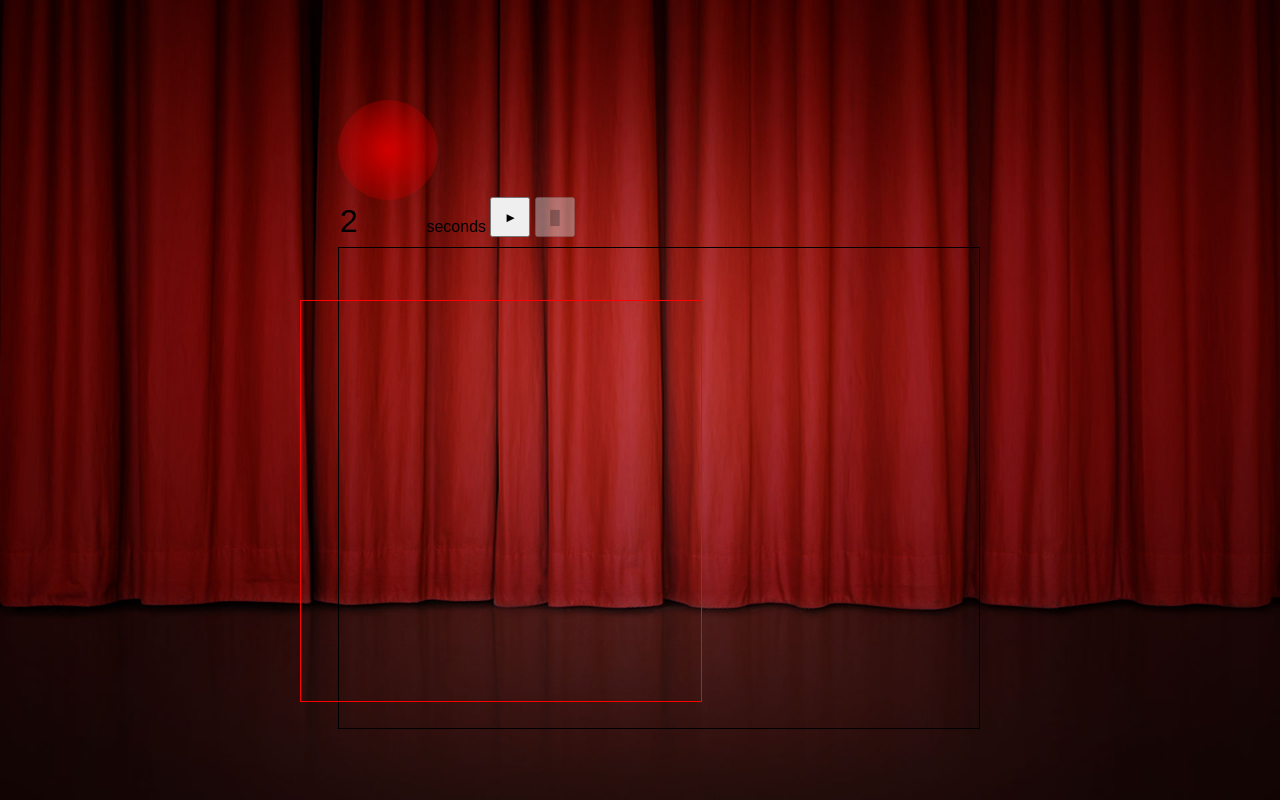
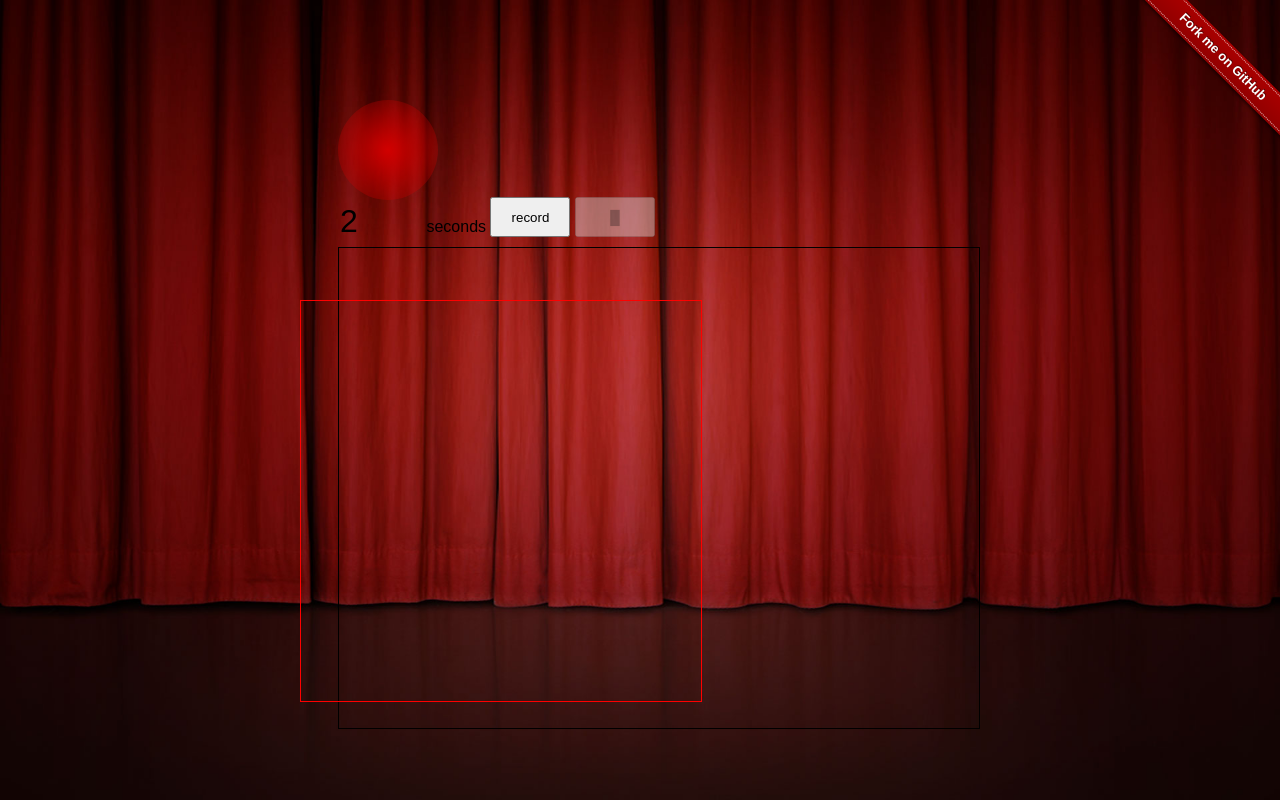
Before and after one commit to elcuervo/timelapsy, a plain HTML site: page index.html in a window 1280 px wide. Drawn offline with Linux system fonts and the light colour scheme.

Commit message:
Adds ribbon

```diff
--- /dev/null
+++ b/css/gh.css
@@ -0,0 +1,89 @@
+/* Left will inherit from right (so we don't need to duplicate code */
+.github-fork-ribbon {
+  /* The right and left lasses determine the side we attach our banner to */
+  position: absolute;
+
+  /* Add a bit of padding to give some substance outside the "stitching" */
+  padding: 2px 0;
+
+  /* Set the base colour */
+  background-color: #a00;
+
+  /* Set a gradient: transparent black at the top to almost-transparent black at the bottom */
+  background-image: -webkit-gradient(linear, left top, left bottom, from(rgba(0, 0, 0, 0.00)), to(rgba(0, 0, 0, 0.15)));
+  background-image: -webkit-linear-gradient(top, rgba(0, 0, 0, 0.00), rgba(0, 0, 0, 0.15));
+  background-image: -moz-linear-gradient(top, rgba(0, 0, 0, 0.00), rgba(0, 0, 0, 0.15));
+  background-image: -o-linear-gradient(top, rgba(0, 0, 0, 0.00), rgba(0, 0, 0, 0.15));
+  background-image: -ms-linear-gradient(top, rgba(0, 0, 0, 0.00), rgba(0, 0, 0, 0.15));
+  background-image: linear-gradient(top, rgba(0, 0, 0, 0.00), rgba(0, 0, 0, 0.15));
+  filter: progid:DXImageTransform.Microsoft.gradient(GradientType=0,StartColorStr='#000000', EndColorStr='#000000');
+
+  /* Add a drop shadow */
+  -webkit-box-shadow: 0px 2px 3px 0px rgba(0, 0, 0, 0.5);
+  box-shadow: 0px 2px 3px 0px rgba(0, 0, 0, 0.5);
+}
+.github-fork-ribbon a {
+  /* Set the font */
+  font-family: "Helvetica Neue", Helvetica, Arial, sans-serif;
+  font-size: 13px;
+  font-weight: 700;
+  color: white;
+
+  /* Set the text properties */
+  text-decoration: none;
+  text-shadow: 0 -1px rgba(0,0,0,0.5);
+  text-align: center;
+
+  /* Set the geometry. If you fiddle with these you'll also need to tweak the top and right values in #github-fork-ribbon. */
+  width: 200px;
+  line-height: 20px;
+
+  /* Set the layout properties */
+  display: inline-block;
+  padding: 2px 0;
+
+  /* Add "stitching" effect */
+  border-width: 1px 0;
+  border-style: dotted;
+  border-color: rgba(255,255,255,0.7);
+}
+
+.github-fork-ribbon-wrapper {
+  width: 150px;
+  height: 150px;
+  position: absolute;
+  overflow: hidden;
+  z-index: 99;
+  top: 0;
+}
+
+.github-fork-ribbon-wrapper.left {
+  left: 0;
+}
+
+.github-fork-ribbon-wrapper.right {
+  right: 0;
+}
+
+.github-fork-ribbon-wrapper.right .github-fork-ribbon {
+  top: 42px;
+  right: -43px;
+
+  /* Rotate the banner 45 degrees */
+  -webkit-transform: rotate(45deg);
+  -moz-transform: rotate(45deg);
+  -o-transform: rotate(45deg);
+  transform: rotate(45deg);
+}
+
+.github-fork-ribbon-wrapper.left .github-fork-ribbon {
+  /* Attach to the left of the page */
+  top: 42px;
+  left: -43px;
+
+  /* Rotate the banner -45 degrees */
+  -webkit-transform: rotate(-45deg);
+  -moz-transform: rotate(-45deg);
+  -o-transform: rotate(-45deg);
+  transform: rotate(-45deg);
+}
--- a/index.html
+++ b/index.html
@@ -5,6 +5,7 @@
   <title>Time Lapsy</title>
   <script src="js/whammy.js"></script>
   <script src="js/zepto.min.js"></script>
+  <link rel="stylesheet" href="css/gh.css" />
   <style type="text/css">
     video {
       border: 1px solid black;
@@ -25,7 +26,7 @@
     }
 
     button {
-      width: 40px;
+      width: 80px;
       height: 40px;
       position: relative;
       top: -10px
@@ -84,6 +85,12 @@
   </style>
 </head>
 <body>
+  <div class="github-fork-ribbon-wrapper right">
+    <div class="github-fork-ribbon">
+      <a href="https://github.com/elcuervo/timelapsy">Fork me on GitHub</a>
+    </div>
+  </div>
+
   <div id="container">
     <div id="camera">
         <div class="tools">
@@ -91,7 +98,7 @@
           <div>
             <input id="interval" type="number" min="2" max="120" value="2"/>
             seconds
-            <button id="start">►</button>
+            <button id="start">record</button>
             <button id="end">█</button>
             <span id="status"></span>
           </div>
@@ -201,6 +208,7 @@
 
           outputVideo: function(url) {
             var item = document.createElement("li");
+            var downloadP = document.createElement("p");
             var downloadUrl = document.createElement("a");
             var preview = document.createElement("video");
 
@@ -210,7 +218,7 @@
             this.status("");
 
             preview.src = url;
-            preview.width = 120;
+            preview.width = 240;
             preview.loop = true;
             preview.setAttribute("controls", "controls");
 
@@ -218,8 +226,10 @@
             downloadUrl.download = "TimeLapse.webm";
             downloadUrl.textContent = date.toString();
 
+            downloadP.append(downloadUrl);
+
             item.appendChild(preview);
-            item.appendChild(downloadUrl);
+            item.appendChild(downloadP);
 
             videos.appendChild(item);
           }
```
